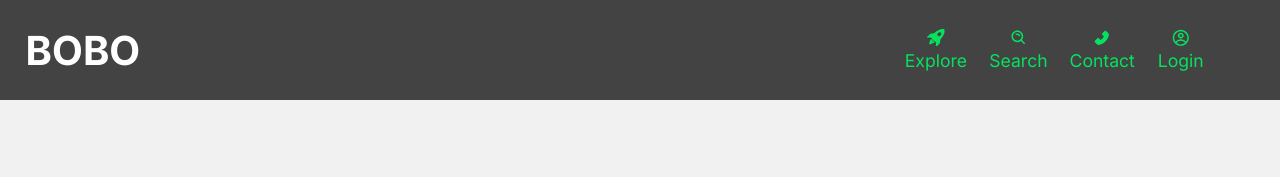
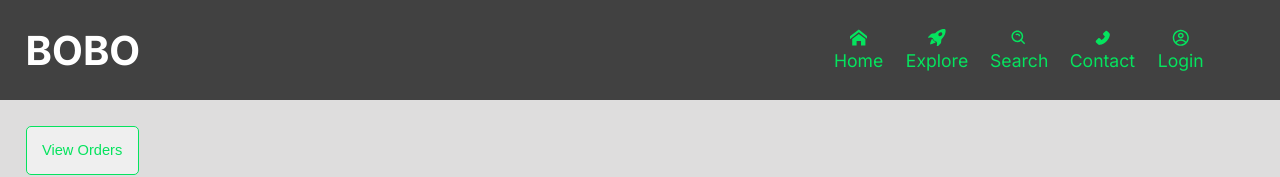
Before and after one commit to NeoDitjoe/Food-shop, a Next.js app: page /dashboard2090BoBo in a window 1280 px wide. Shown: the top 177 px of the page. Built offline with nearby package versions, Linux system fonts and the light colour scheme; no server answers; the database is empty.

Commit message:
home page text

```diff
--- a/components/layout/Header.js
+++ b/components/layout/Header.js
@@ -7,6 +7,7 @@ import { CgProfile } from "react-icons/cg";
 import { AiFillPhone } from "react-icons/ai";
 import { BiSearchAlt } from "react-icons/bi";
 import { BsFillRocketTakeoffFill } from "react-icons/bs";
+import { ImHome } from "react-icons/im";
 import Link from "next/link";
 import { useSession } from "next-auth/react"
 
@@ -17,6 +18,7 @@ export function Navlist(){
 
     return (
         <ul className={ collapse ? style.collapseNavList : style.navList}>
+            <LinkButton link='/' name={ <ImHome/>} text='Home' />
             {session ? <LinkButton link={`/cart/${session && session.user.email[1]}`} name={ <FaCartArrowDown/>} text='Cart'/> : ''}
             <LinkButton link='/' name={ <BsFillRocketTakeoffFill/>} text='Explore' />
             <LinkButton link='/' name={ <BiSearchAlt/>} text='Search' />
--- a/styles/globals.css
+++ b/styles/globals.css
@@ -5,7 +5,7 @@
 }
 
 body{
-    background-color: rgb(241, 241, 241);
+    background-color: rgb(222, 221, 221);
     align-items: center;
     overflow-x: hidden;
     /* border: 1px black solid; */
@@ -13,7 +13,8 @@ body{
 
 .img{
     width: 100%;
-    height: 85vh;
+    height: 70vh;
+    background-color: gray;
 }
 
 
```
Also changed, not shown: pages/index.js (+6 -1 lines), styles/mainIndex.module.css (added, +9 -0 lines), pages/dashboard2090BoBo/index.js (renamed from pages/dashboard/index.js), pages/dashboard2090BoBo/orders.js (renamed from pages/dashboard/orders.js).
